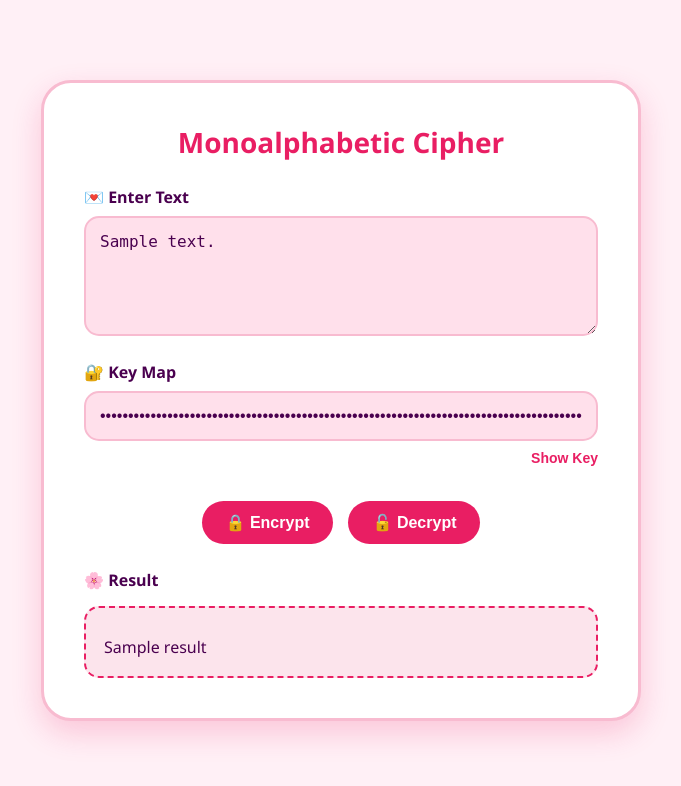
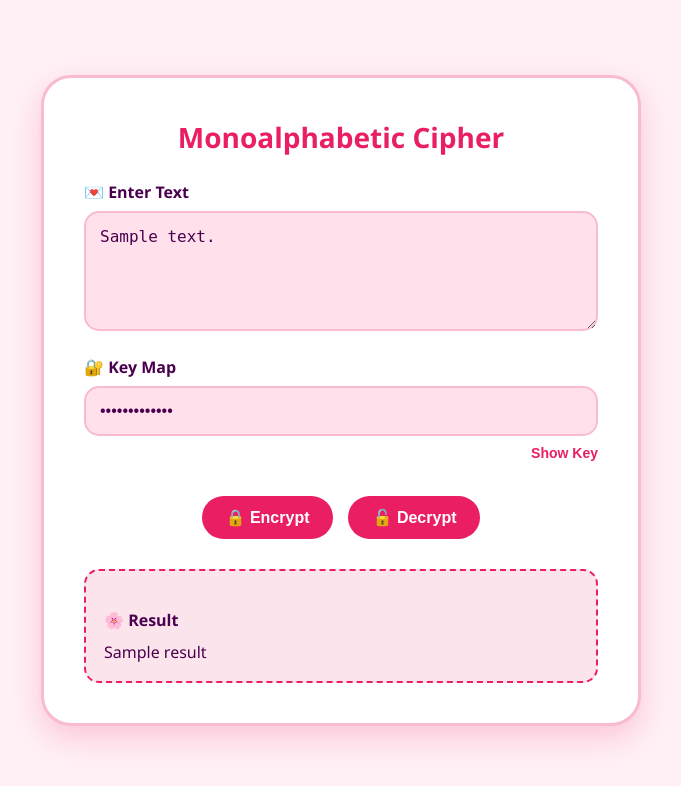
Before and after one commit to kian8890/-1, a Flask app: template templates/index.html in a window 1280 px wide. Shown: the top 786 px of the page, without its empty margins (299-980 px from the left). Run offline with Flask 2, Linux system fonts and the light colour scheme; the template is opened without the code that fills it: most values are stand-ins (such as "Sample title", 1, 10 or a date in 2020).

Commit message:
Update index.html

```diff
--- a/templates/index.html
+++ b/templates/index.html
@@ -115,7 +115,7 @@
       background-color: #fce4ec;
       padding: 18px;
       border-radius: 15px;
-      margin-top: 15px;
+      margin-top: 30px;
       border: 2px dashed var(--primary);
     }
 
@@ -126,10 +126,13 @@
   </style>
   <script>
     window.onload = function () {
+      const keyInput = document.getElementById('keymap');
+      if (!keyInput.value.trim()) {
         const letters = "abcdefghijklmnopqrstuvwxyz".split('');
         const shuffled = [...letters].sort(() => Math.random() - 0.5);
         const keyPairs = letters.map((l, i) => `${l}:${shuffled[i]}`);
-      document.getElementById('keymap').value = keyPairs.join(', ');
+        keyInput.value = keyPairs.join(', ');
+      }
     };
 
     function toggleKey() {
@@ -150,7 +153,7 @@
     <h1>Monoalphabetic Cipher</h1>
     <form method="POST">
       <label for="plaintext">💌 Enter Text</label>
-      <textarea name="plaintext" placeholder="Type your text...">{{ plaintext }}</textarea>
+      <textarea name="plaintext" placeholder="Type your message...">{{ plaintext }}</textarea>
 
       <label for="keymap">🔐 Key Map</label>
       <input type="password" id="keymap" name="keymap" value="{{ keymap }}" readonly />
@@ -163,14 +166,14 @@
         <button type="submit" name="action" value="encrypt">🔒 Encrypt</button>
         <button type="submit" name="action" value="decrypt">🔓 Decrypt</button>
       </div>
-    </form>
 
       {% if result %}
-    <label style="margin-top: 25px;">🌸 Result</label>
       <div class="output">
+        <label>🌸 Result</label>
         <p>{{ result }}</p>
       </div>
       {% endif %}
+    </form>
   </div>
 </body>
 </html>
```
Lines whose indentation alone changed are shown as unchanged.
